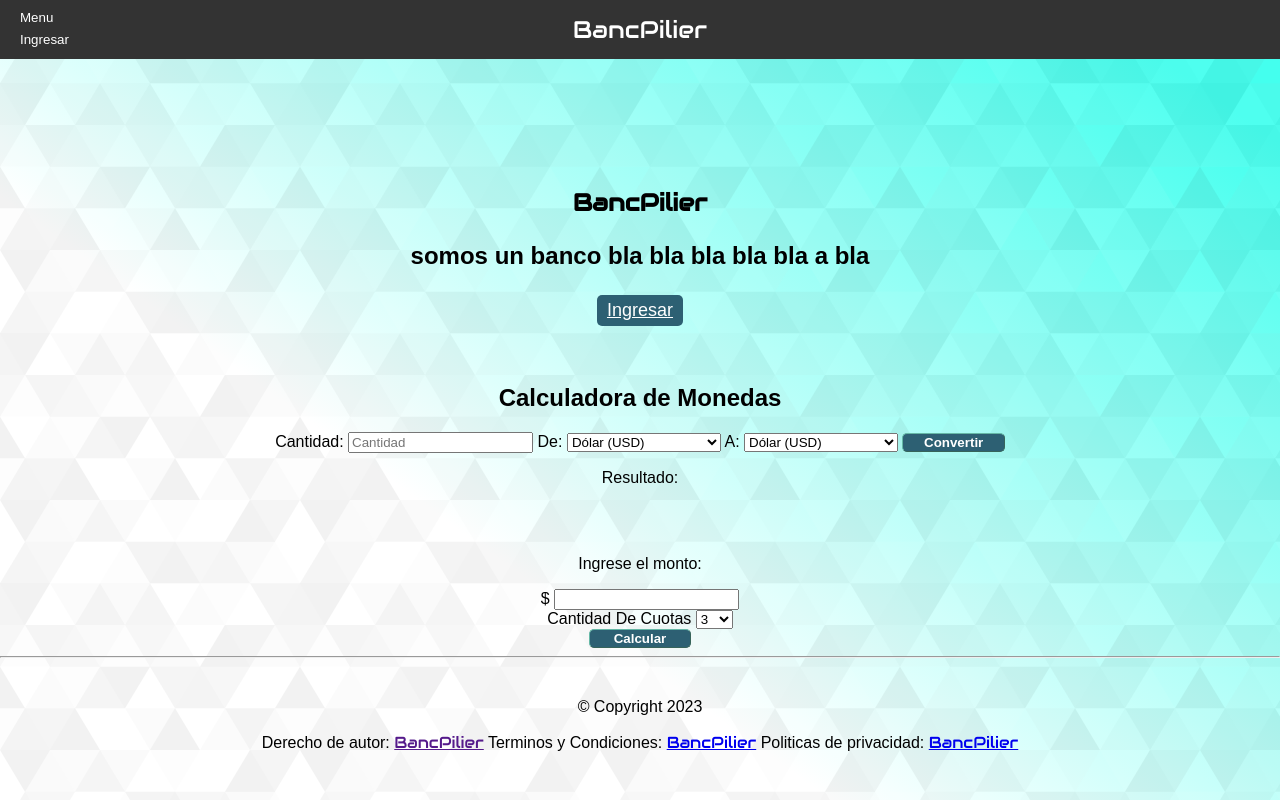
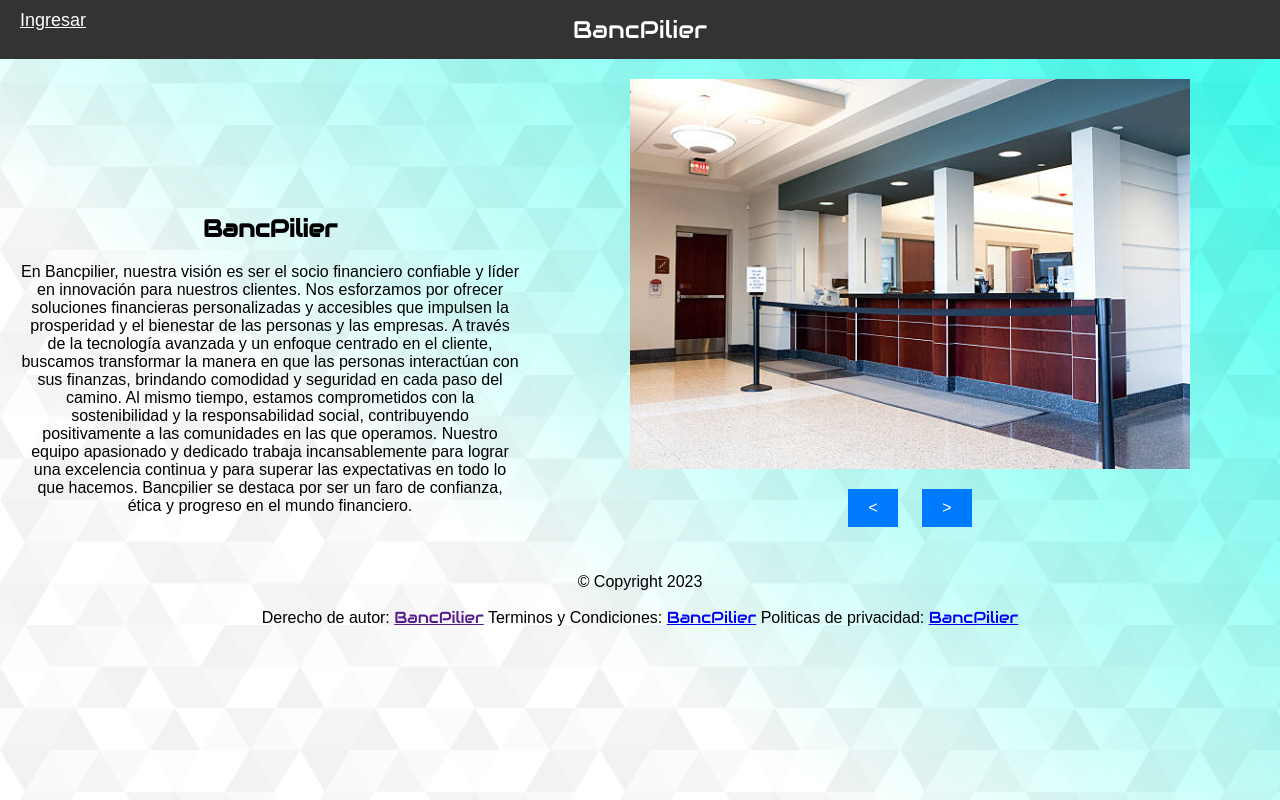
Before and after one commit to nicoco28z/Sprint-1-ITBA, a plain HTML site: page homepage.html in a window 1280 px wide. Drawn offline with Linux system fonts and the light colour scheme.

Commit message:
Cambios homepage

```diff
--- a/css/style.css
+++ b/css/style.css
@@ -391,3 +391,51 @@ td {
 .card-body {
   margin-top: 10px;
 }
+
+.padre {
+  display: flex;
+  justify-content: space-between;
+  align-items: center;
+}
+
+/* Estilos del texto (a la izquierda) */
+.hijo1 {
+  flex: 0.5;
+  padding: 20px;
+}
+
+/* Estilos del carrusel de fotos (a la derecha) */
+.hijo2 {
+  flex: 0.7;
+  padding: 20px;
+}
+
+/* Estilos para el carrusel de fotos */
+.carousel-container {
+  display: flex;
+  flex-direction: column;
+  align-items: center;
+}
+
+.carousel-slide {
+  display: flex;
+  flex-direction: column;
+  align-items: center;
+}
+
+.carousel-slide img {
+  max-width: 100%;
+  height: auto;
+  margin-bottom: 10px;
+}
+
+.carousel-btn {
+  margin-top: 10px;
+  cursor: pointer;
+}
+
+.carousel-slide .imagen {
+  height: 500px;
+  width: 100%;
+  object-fit: cover;
+}
--- a/homepage.html
+++ b/homepage.html
@@ -12,12 +12,14 @@
 <body>
     <header>
         <div class="navbar">
-            <button id="menu-btn">Menu</button>
-            <button id="ingresar-btn">Ingresar</button>
+            <!-- <button id="menu-btn">Menu</button> -->
+            <button class="btnLogin" id="menu-btn-salir" onclick="">
+                <a class="" href="./login.html">Ingresar</a>
+                </button>
             <div class="navbar-title" style="font-family: 'Audiowide'">BancPilier</div>
         </div>
 
-        <div id="menu">
+        <!-- <div id="menu">
             <button id="menu-btn-salir">Salir</button>
             <div id="opciones-menu">
                 <a href="./perfil.html">Perfil</a>
@@ -26,22 +28,36 @@
                 <a href="./transferencias.html">Tranferencias</a>
                 <a href="./pagos.html">Pagos</a>
             </div>
-        </div>
+        </div> -->
     </header>
     <main>
         <section class="padre">
-        <div class="hijo1">
-            <h1  id="titulo" style="font-family: 'Audiowide'">BancPilier<h1>
-                <P> somos un banco bla bla bla bla bla  a bla</P>
-                <button class="btnLogin" onclick="">
-                <a class="" href="./login.html">Ingresar</a>
-                </button>
-        </div>
-        <div class="hijo2">
-            <img class="banco" src="">
-        </did>
-    </section>
-        <section>
+            <div class="hijo1">
+                <h1 id="titulo" style="font-family: 'Audiowide'">BancPilier</h1>
+                <section id="textoInfo-homepage">
+                    <p>En Bancpilier, nuestra visión es ser el socio financiero confiable y líder en innovación para nuestros clientes.
+                        Nos esforzamos por ofrecer soluciones financieras personalizadas y accesibles que impulsen la prosperidad y el
+                        bienestar de las personas y las empresas. A través de la tecnología avanzada y un enfoque centrado en el cliente,
+                        buscamos transformar la manera en que las personas interactúan con sus finanzas, brindando comodidad y seguridad
+                        en cada paso del camino. Al mismo tiempo, estamos comprometidos con la sostenibilidad y la responsabilidad social,
+                        contribuyendo positivamente a las comunidades en las que operamos. Nuestro equipo apasionado y dedicado trabaja
+                        incansablemente para lograr una excelencia continua y para superar las expectativas en todo lo que hacemos.
+                        Bancpilier se destaca por ser un faro de confianza, ética y progreso en el mundo financiero.</p>
+                </section>
+            </div>
+
+            <div class="hijo2">
+                <div class="carousel-container">
+                    <div id="carousel" class="carousel-slide">
+                        <img class="imagen" src="img/bancopordentro.jpg" alt="Imagen 1">
+                        <img class="imagen" src="img/reunionadministrativa.jpg" alt="Imagen 2">
+                    </div>
+                </div>
+                <button id="prevBtn" class="carousel-btn"><</button>
+                <button id="nextBtn" class="carousel-btn">></button>
+            </div>
+        </section>
+        <!-- <section>
             <h1>Calculadora de Monedas</h1>
 
             <label for="cantidad">Cantidad:</label>
@@ -88,7 +104,7 @@
             <hr>
             <table id="tablaCuotas" border>
             </table>
-        </section>
+        </section> -->
     </main>
     <footer>
         <p class="copy">© Copyright 2023</p>
```
Also changed, not shown: img/bancopordentro.jpg (added), img/reunionadministrativa.jpg (added).
